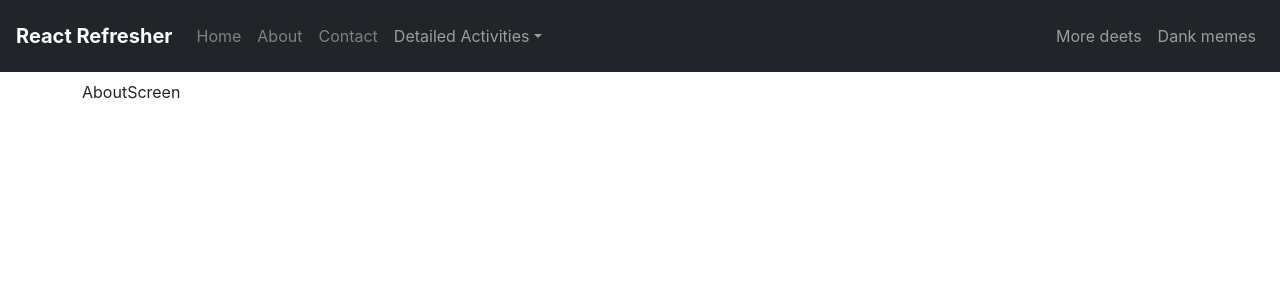
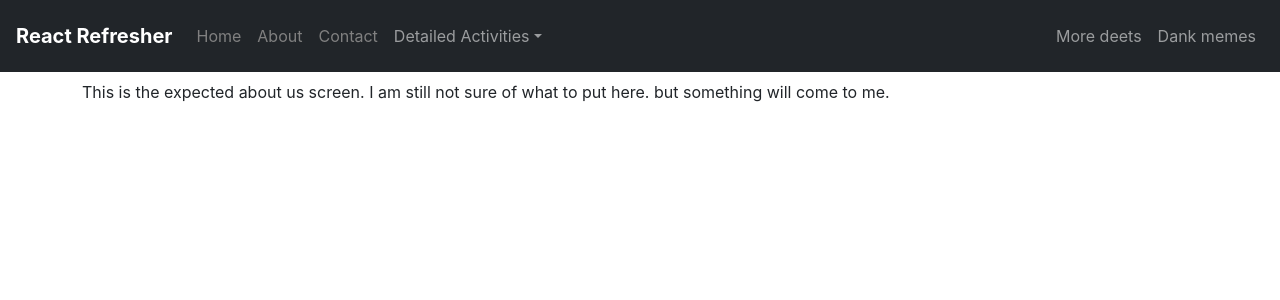
Before and after one commit to rdeveloper1925/react-refresher, a React (Create React App) app: page /about in a window 1280 px wide. Shown: the top 300 px of the page. Built offline with nearby package versions, Linux system fonts and the light colour scheme.

Commit message:
Revitalizing this project

```diff
--- a/src/App.js
+++ b/src/App.js
@@ -42,7 +42,7 @@ const PageNotFound = (props) => {
   const navigate = useNavigate();
   setTimeout(() => {
     navigate("/");
-  }, 5000);
+  }, 3000);
   return (
     <Container>
       <h1>Oops! sorry Could not find your page.</h1>
--- a/src/Screens/AboutScreen.js
+++ b/src/Screens/AboutScreen.js
@@ -3,7 +3,7 @@ import { Container } from "react-bootstrap"
 const AboutScreen = props=>{
     return (
         <Container className='mt-2'>
-            AboutScreen
+            This is the expected about us screen. I am still not sure of what to put here. but something will come to me.
         </Container>
     )
 }
```
